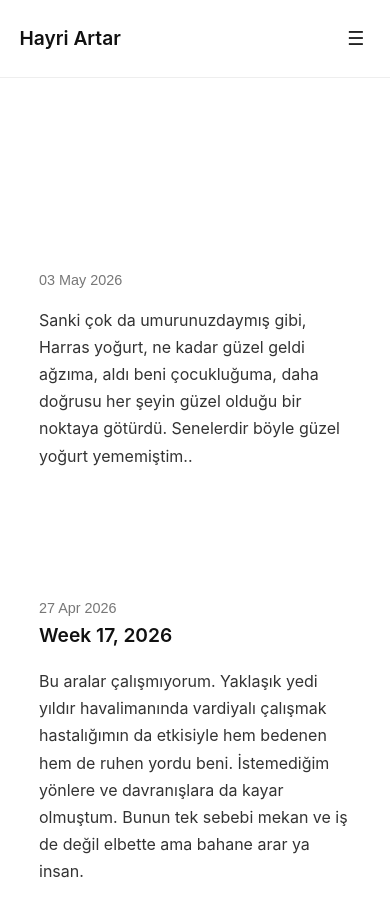
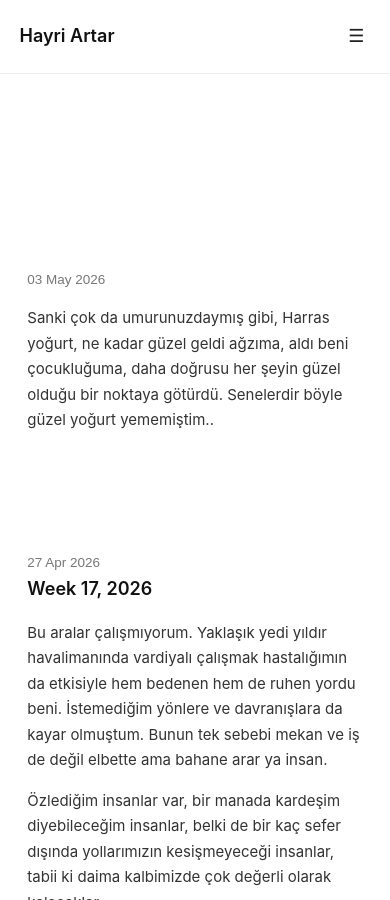
Before and after one commit to hayriartar/hayriartar.github.io, a Jekyll site: the page built from index.html, in a window 390 px wide and 900 px high. Built offline with Jekyll 4.4.1, drawn with Linux system fonts in a browser that asks for light colours; the list of posts is cut into pages by our own code.

Commit message:
some css changes

```diff
--- a/assets/css/custom.css
+++ b/assets/css/custom.css
@@ -500,8 +500,8 @@ mark {
 
 @media (max-width: 600px) {
 
-html { font-size: 16px;}
-body { max-width: 80vw;}
+html { font-size: 15px;}
+body { max-width: 86vw;}
 body > header {
     position: fixed;
     top: 0;
```
